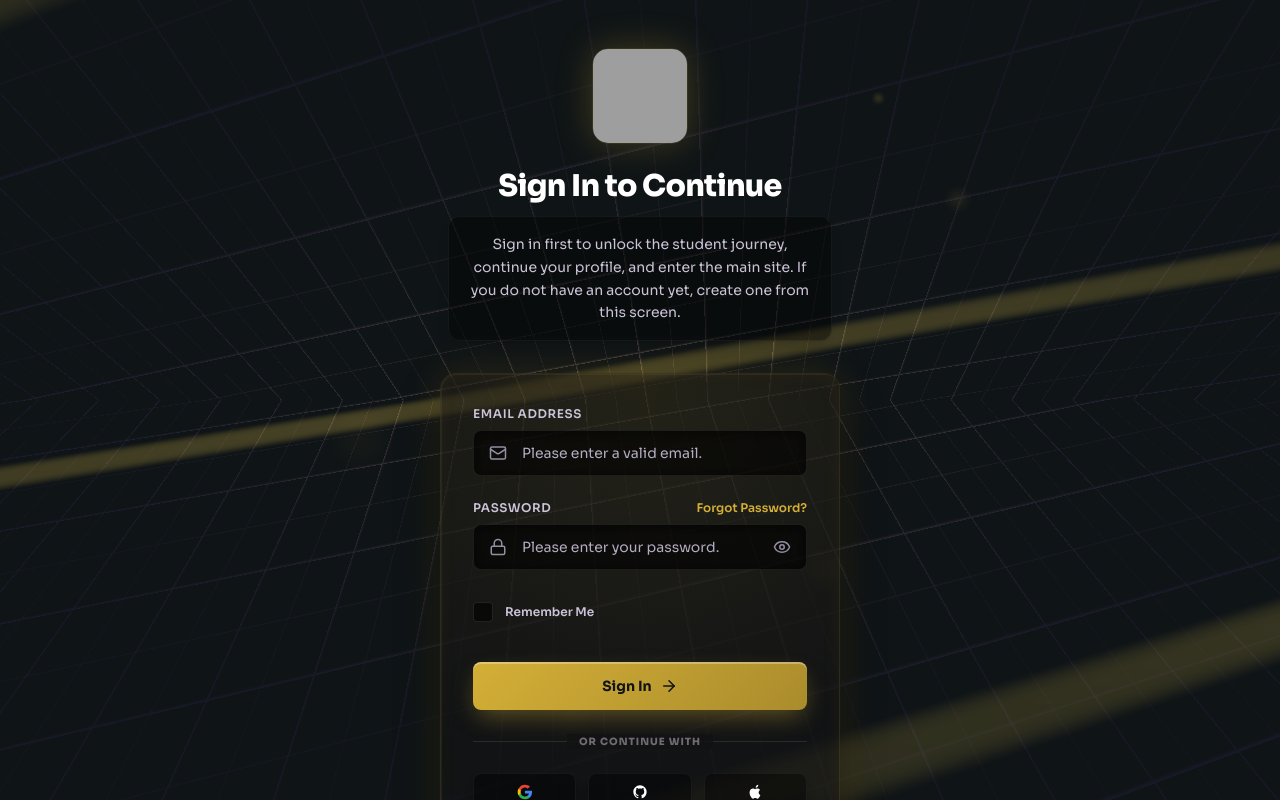
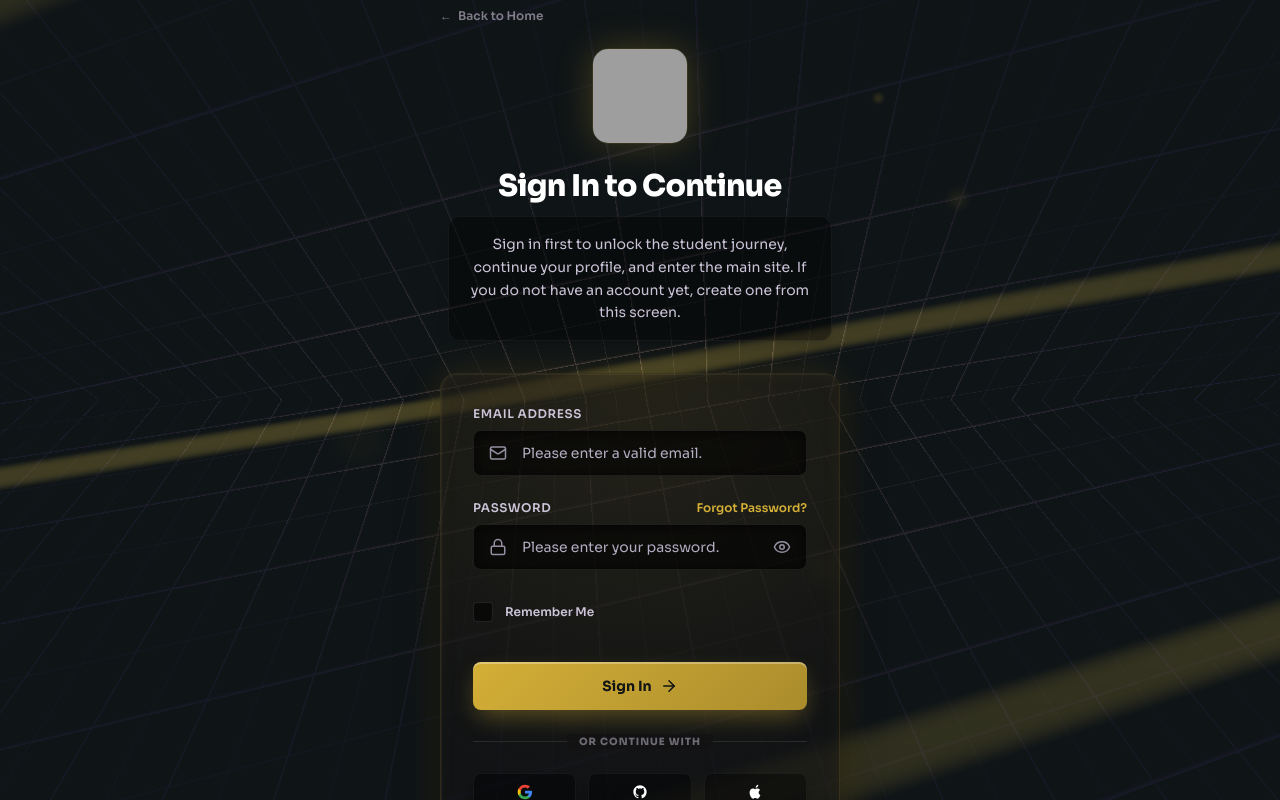
Before and after one commit to rudraism19/DTV-login-page, a React (Vite) app: page / in a window 1280 px wide. Shown: the top 800 px of the page. Built offline with nearby package versions, Linux system fonts and the light colour scheme; grey boxes are pictures that could not be loaded.

Commit message:
feat: implement authentication module with sign-in, sign-up, and session management logic

```diff
--- a/src/App.tsx
+++ b/src/App.tsx
@@ -41,7 +41,14 @@ const INITIAL_SOURCES: SyncSource[] = [
 ];
 
 export default function App() {
-  const [view, setView] = useState<'signin' | 'signup' | 'forgot'>('signin');
+  const [view, setView] = useState<'signin' | 'signup' | 'forgot'>(() => {
+    const params = new URLSearchParams(window.location.search);
+    const viewParam = params.get('view');
+    if (viewParam === 'signup' || viewParam === 'forgot') {
+      return viewParam;
+    }
+    return 'signin';
+  });
   const [currentUser, setCurrentUser] = useState<User | null>(null);
 
   // Load session from localStorage on mount
@@ -60,6 +67,24 @@ export default function App() {
   const handleUpdateUser = (updatedUser: User) => {
     setCurrentUser(updatedUser);
     localStorage.setItem('dtv_student_session', JSON.stringify(updatedUser));
+
+    // Sync with main site auth key
+    const dtUser = {
+      loggedIn: true,
+      name: updatedUser.fullName,
+      email: updatedUser.email,
+      phone: updatedUser.mobileNumber || '',
+      role: updatedUser.role ? updatedUser.role.toLowerCase() : 'student',
+      city: updatedUser.city || '',
+      token: 'mock-session-token-' + updatedUser.id,
+      loggedInAt: new Date().toISOString()
+    };
+    localStorage.setItem('dt_user', JSON.stringify(dtUser));
+
+    // Redirect back to main site home page
+    setTimeout(() => {
+      window.location.href = '/index.html';
+    }, 100);
   };
 
   const handleSignInSuccess = (email: string) => {
--- a/src/components/SignIn.tsx
+++ b/src/components/SignIn.tsx
@@ -43,6 +43,14 @@ export default function SignIn({ onSignUpClick, onForgotPasswordClick, onSignInS
 
   return (
     <div className="w-full max-w-md px-6 py-12 relative z-10 flex flex-col items-center animate-[fadeInScale_0.6s_ease-out_forwards]">
+      {/* Back to Home button */}
+      <button
+        onClick={() => window.location.href = '/index.html'}
+        className="absolute top-2 left-6 flex items-center gap-1.5 text-xs font-semibold text-[#cbc3d7]/60 hover:text-[#d4af37] transition-colors cursor-pointer group"
+      >
+        <span className="group-hover:-translate-x-1 transition-transform">&larr;</span> Back to Home
+      </button>
+
       {/* Logo Area */}
       <div className="mb-8 flex flex-col items-center text-center">
         <img
--- a/src/components/SignUp.tsx
+++ b/src/components/SignUp.tsx
@@ -93,6 +93,14 @@ export default function SignUp({ onSignInClick, onSignUpSuccess }: SignUpProps)
 
   return (
     <div className="w-full max-w-xl px-6 py-8 relative z-10 flex flex-col items-center animate-[fadeInScale_0.6s_ease-out_forwards]">
+      {/* Back to Home button */}
+      <button
+        onClick={() => window.location.href = '/index.html'}
+        className="absolute top-2 left-6 flex items-center gap-1.5 text-xs font-semibold text-[#cbc3d7]/60 hover:text-[#d4af37] transition-colors cursor-pointer group"
+      >
+        <span className="group-hover:-translate-x-1 transition-transform">&larr;</span> Back to Home
+      </button>
+
       {/* Logo Area */}
       <div className="mb-6 flex flex-col items-center text-center">
         <img
```
